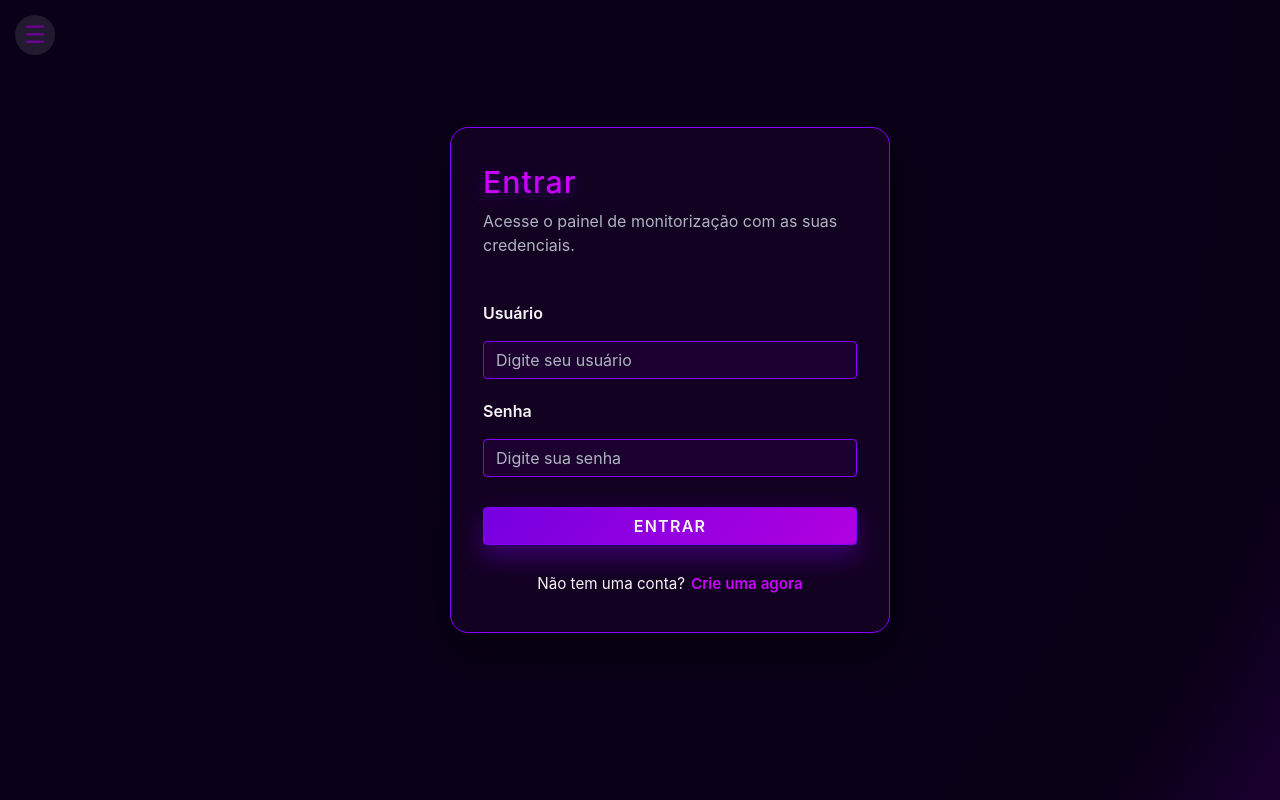
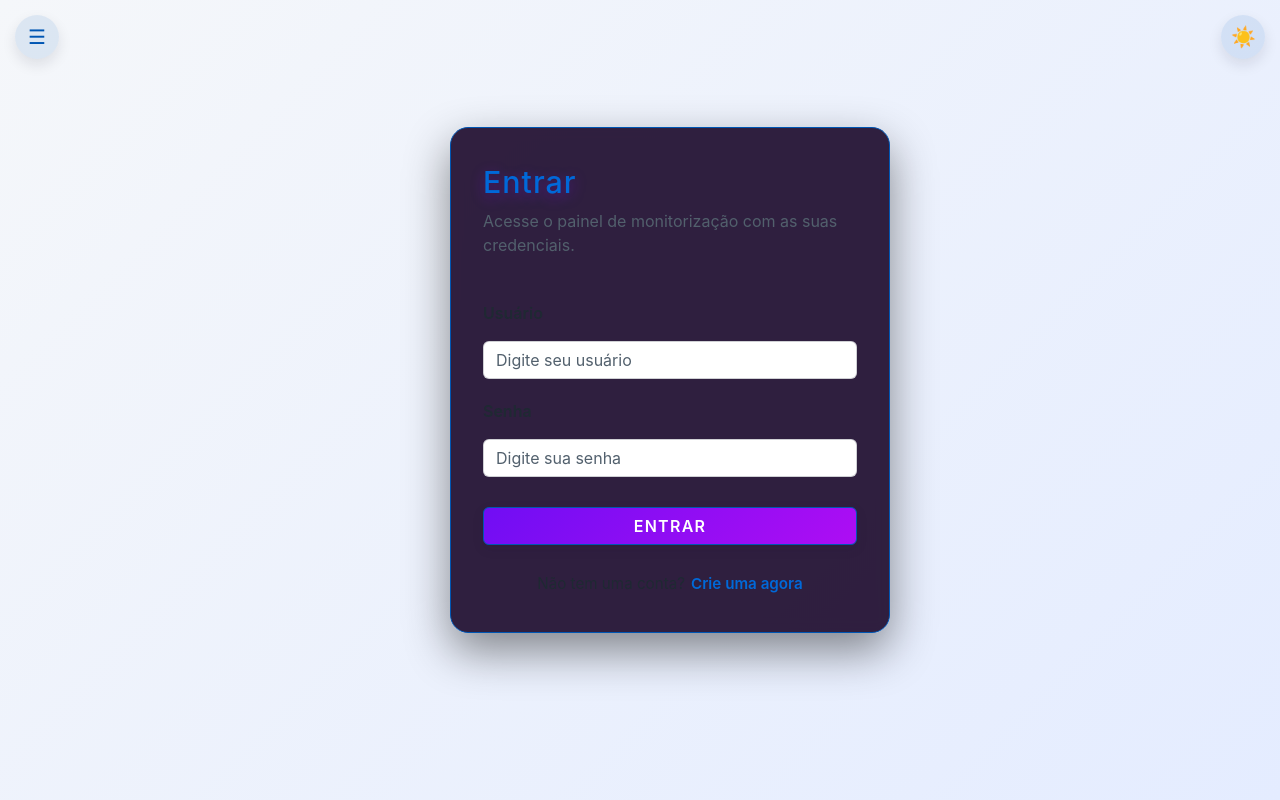
Before and after one commit to markus8006/CLP_TCC3, a Flask app: a page that uses src/app/templates/layouts/base.html in a window 1280 px wide. Run offline with Flask 3, Linux system fonts and the light colour scheme; data comes from the database, SQL or seed files in the repository.

Commit message:
Add theme toggle and show session info in sidebar

```diff
--- a/src/app/static/scripts/sidebar.js
+++ b/src/app/static/scripts/sidebar.js
@@ -2,8 +2,58 @@ document.addEventListener('DOMContentLoaded', () => {
     const menuBtn = document.getElementById('menuBtn');
     const sidenav = document.getElementById('mySidenav');
     const mainContent = document.getElementById('main-content');
+    const themeToggle = document.getElementById('themeToggle');
+    const themeIcon = themeToggle ? themeToggle.querySelector('.theme-icon') : null;
+    const docEl = document.documentElement;
+    const storageKey = 'preferredTheme';
 
-    if (menuBtn) {
+    const safeGetItem = (key) => {
+        try {
+            return window.localStorage.getItem(key);
+        } catch (error) {
+            return null;
+        }
+    };
+
+    const safeSetItem = (key, value) => {
+        try {
+            window.localStorage.setItem(key, value);
+        } catch (error) {
+            /* ignore storage errors */
+        }
+    };
+
+    const applyTheme = (theme) => {
+        const normalizedTheme = theme === 'dark' ? 'dark' : 'light';
+        docEl.setAttribute('data-theme', normalizedTheme);
+        safeSetItem(storageKey, normalizedTheme);
+
+        if (themeIcon) {
+            themeIcon.textContent = normalizedTheme === 'dark' ? '🌙' : '☀️';
+        }
+
+        if (themeToggle) {
+            themeToggle.setAttribute(
+                'aria-label',
+                normalizedTheme === 'dark' ? 'Ativar modo claro' : 'Ativar modo escuro'
+            );
+        }
+    };
+
+    const storedTheme = safeGetItem(storageKey);
+    const prefersDark = window.matchMedia && window.matchMedia('(prefers-color-scheme: dark)').matches;
+    const initialTheme = storedTheme || docEl.getAttribute('data-theme') || (prefersDark ? 'dark' : 'light');
+    applyTheme(initialTheme);
+
+    if (themeToggle) {
+        themeToggle.addEventListener('click', () => {
+            const currentTheme = docEl.getAttribute('data-theme') === 'dark' ? 'dark' : 'light';
+            const nextTheme = currentTheme === 'dark' ? 'light' : 'dark';
+            applyTheme(nextTheme);
+        });
+    }
+
+    if (menuBtn && sidenav && mainContent) {
         menuBtn.addEventListener('click', () => {
             sidenav.classList.toggle('sidenav-open');
             mainContent.classList.toggle('main-content-shifted');
--- a/src/app/static/styles/layouts/base.css
+++ b/src/app/static/styles/layouts/base.css
@@ -1,51 +1,93 @@
-/* --- Layout Geral e Reset Básico --- */
+/* --- Layout Geral e Variáveis de Tema --- */
 :root {
+    --primary-color: #0056b3;
+    --secondary-color: #0069d9;
+    --body-bg: linear-gradient(135deg, #f5f7fa 0%, #e4ecff 100%);
+    --surface-bg: #ffffff;
+    --sidebar-bg: linear-gradient(160deg, #ffffff 40%, #dce6ff 100%);
+    --text-color: #1f2933;
+    --text-muted: #52606d;
+    --border-color: rgba(15, 23, 42, 0.12);
+    --menu-btn-bg: rgba(0, 86, 179, 0.1);
+    --menu-btn-color: #0056b3;
+    --menu-btn-hover-bg: #0056b3;
+    --menu-btn-hover-color: #ffffff;
+    --nav-hover-bg: rgba(0, 86, 179, 0.08);
+    --nav-hover-text: #0056b3;
+    --button-bg: #0056b3;
+    --button-hover-bg: #004a99;
+    --button-text-color: #ffffff;
+    --input-bg: #ffffff;
+    --input-border: rgba(15, 23, 42, 0.2);
+    --focus-ring: rgba(0, 105, 217, 0.35);
+    --shadow-color: rgba(15, 23, 42, 0.1);
+    --light-dark-bg: #ffffff;
+}
+
+html[data-theme="dark"] {
     --primary-color: #8400ff;
     --secondary-color: #cc00ff;
-    --dark-bg: #0a0018;
+    --body-bg: radial-gradient(circle at top left, #0a0018 0%, #090016 90%, #1b0030 100%);
+    --surface-bg: #1b0030;
+    --sidebar-bg: linear-gradient(160deg, #111 40%, #6e0096 100%);
+    --text-color: #f5f5f7;
+    --text-muted: #adb5bd;
+    --border-color: rgba(132, 0, 255, 0.45);
+    --menu-btn-bg: rgba(255, 255, 255, 0.1);
+    --menu-btn-color: #f5f5f7;
+    --menu-btn-hover-bg: #6e0096;
+    --menu-btn-hover-color: #ffffff;
+    --nav-hover-bg: rgba(255, 255, 255, 0.1);
+    --nav-hover-text: #ffffff;
+    --button-bg: #1b0030;
+    --button-hover-bg: #6e0096;
+    --button-text-color: #f5f5f7;
+    --input-bg: #1b0030;
+    --input-border: rgba(204, 0, 255, 0.45);
+    --focus-ring: rgba(204, 0, 255, 0.35);
+    --shadow-color: rgba(4, 0, 12, 0.45);
     --light-dark-bg: #1b0030;
-    --text-color: whitesmoke;
-    --text-muted: #adb5bd;
 }
 
 body {
     margin: 0;
     font-family: 'Segoe UI', 'Roboto', Arial, sans-serif;
     color: var(--text-color);
-    background: radial-gradient(circle at top left, var(--dark-bg) 0%, #090016 90%, #1b0030 100%);
+    background: var(--body-bg);
     min-height: 100vh;
+    transition: background 0.4s ease, color 0.4s ease;
 }
 
 a {
     color: var(--secondary-color);
     text-decoration: none;
-    transition: color 0.3s;
+    transition: color 0.3s ease;
 }
 
 span {
-        color: var(--text-color);
-        text-decoration: none;
+    color: var(--text-color);
 }
 
 a:hover {
+    color: var(--primary-color);
+}
+
+th,
+td {
     color: var(--text-color);
 }
-
-th, td {
-    color: var(--text-color);
-}
-
 
 h1,
 h2 {
     color: var(--secondary-color);
-    text-shadow: 0 2px 8px rgba(8, 0, 20, 0.2);
+    text-shadow: 0 2px 8px var(--shadow-color);
     letter-spacing: 1px;
 }
 
 h3 {
-    color: var(--secondary-color)
+    color: var(--secondary-color);
 }
+
 p {
     color: var(--text-color);
 }
@@ -53,72 +95,105 @@ p {
 .main-content {
     padding: 20px;
     margin-left: 60px;
-    /* Espaço para o menu fechado */
-    transition: margin-left 0.3s;
+    transition: margin-left 0.3s ease, background-color 0.4s ease, color 0.4s ease;
 }
 
 /* --- Navegação / Sidebar --- */
-#menuBtn {
-    font-size: 24px;
+#menuBtn,
+#themeToggle {
+    font-size: 20px;
     cursor: pointer;
     position: fixed;
     top: 15px;
-    left: 15px;
-    color: #6e0096;
     z-index: 1001;
-    /* Maior que o sidenav */
-    background: rgba(255, 255, 255, 0.1);
+    background: var(--menu-btn-bg);
+    color: var(--menu-btn-color);
     border: none;
-    border-radius: 50%;
-    width: 40px;
-    height: 40px;
+    border-radius: 40px;
+    width: 44px;
+    height: 44px;
     display: flex;
     justify-content: center;
     align-items: center;
-    transition: all 0.2s;
+    transition: background 0.2s ease, color 0.2s ease, transform 0.2s ease;
+    box-shadow: 0 6px 14px var(--shadow-color);
 }
 
-#menuBtn:hover {
-    color: white;
-    background: #6e0096;
-    transform: scale(1.1);
+#menuBtn {
+    left: 15px;
+}
+
+#themeToggle {
+    right: 15px;
+    font-size: 18px;
+}
+
+#menuBtn:hover,
+#themeToggle:hover {
+    background: var(--menu-btn-hover-bg);
+    color: var(--menu-btn-hover-color);
+    transform: translateY(-2px);
+}
+
+#themeToggle .theme-icon {
+    pointer-events: none;
+    font-size: 20px;
 }
 
 .sidenav {
     height: 100%;
     width: 0;
-    /* Começa fechado */
     position: fixed;
     z-index: 1000;
     top: 0;
     left: 0;
-    background: linear-gradient(160deg, #111 40%, #6e0096 100%);
+    background: var(--sidebar-bg);
     overflow-x: hidden;
-    transition: 0.3s;
+    transition: width 0.3s ease;
     padding-top: 80px;
-    /* Espaço para o botão não sobrepor */
+    box-shadow: 4px 0 18px var(--shadow-color);
 }
 
 .sidenav nav a {
-    padding: 10px 24px;
-    font-size: 20px;
+    padding: 12px 24px;
+    font-size: 18px;
+    display: block;
+    color: var(--text-color);
+    transition: color 0.2s ease, background 0.2s ease;
+}
+
+.sidenav nav a:hover {
+    color: var(--nav-hover-text);
+    background: var(--nav-hover-bg);
+}
+
+.sidenav-open {
+    width: 260px;
+}
+
+.main-content-shifted {
+    margin-left: 260px;
+}
+
+.user-info {
+    padding: 0 24px 16px 24px;
+    margin-bottom: 8px;
+    border-bottom: 1px solid var(--border-color);
+    color: var(--text-color);
+}
+
+.user-info .user-name {
+    font-weight: 600;
     display: block;
 }
 
-/* Classe para ser controlada via JS */
-.sidenav-open {
-    width: 250px;
+.user-info .user-role {
+    font-size: 0.85rem;
+    text-transform: capitalize;
+    color: var(--text-muted);
 }
 
-.main-content-shifted {
-    margin-left: 250px;
-}
-
-
-/* --- Formulários (Inputs Escuros) --- */
-/* Esta nova seção aplica fundos escuros a todos os inputs, exceto os de alerta */
-
-/* Inputs de texto, número, email, etc., textareas e selects */
+/* --- Formulários --- */
 input[type="text"],
 input[type="email"],
 input[type="password"],
@@ -129,69 +204,64 @@ input[type="url"],
 textarea,
 select,
 .form-control {
-    background-color: var(--light-dark-bg);
+    background-color: var(--input-bg);
     color: var(--text-color);
-    border: 1px solid var(--primary-color);
-    border-radius: 4px;
+    border: 1px solid var(--input-border);
+    border-radius: 6px;
     padding: 6px 12px;
     box-sizing: border-box;
-    /* Garante que padding não afete a largura */
+    transition: border-color 0.2s ease, box-shadow 0.2s ease, background-color 0.2s ease;
 }
 
-/* Botões, exceto o .close (de alertas) e #menuBtn */
-button:not(.close):not(#menuBtn),
+button:not(.close):not(#menuBtn):not(#themeToggle),
 input[type="submit"],
 input[type="button"],
 input[type="reset"],
 .btn {
-    background-color: var(--light-dark-bg);
-    /* Fundo escuro como pedido */
-    color: var(--text-color);
+    background-color: var(--button-bg);
+    color: var(--button-text-color);
     border: 1px solid var(--primary-color);
-    padding: 6px 12px;
-    border-radius: 4px;
+    padding: 6px 16px;
+    border-radius: 6px;
     cursor: pointer;
-    transition: background-color 0.3s, border-color 0.3s;
+    transition: background-color 0.3s ease, border-color 0.3s ease, transform 0.2s ease;
+    box-shadow: 0 4px 12px var(--shadow-color);
 }
 
-/* Cor do placeholder */
 ::placeholder {
     color: var(--text-muted);
     opacity: 1;
 }
 
-/* Estado de Foco para inputs */
 input[type="text"]:focus,
 input[type="email"]:focus,
 input[type="password"]:focus,
 input[type="number"]:focus,
-input[typeD="search"]:focus,
+input[type="search"]:focus,
 input[type="tel"]:focus,
 input[type="url"]:focus,
 textarea:focus,
 select:focus,
 .form-control:focus {
     border-color: var(--secondary-color);
-    box-shadow: 0 0 0 3px rgba(204, 0, 255, 0.2);
+    box-shadow: 0 0 0 3px var(--focus-ring);
     outline: none;
 }
 
-/* Estado de Hover para botões (para interatividade) */
-button:not(.close):not(#menuBtn):hover,
+button:not(.close):not(#menuBtn):not(#themeToggle):hover,
 input[type="submit"]:hover,
 input[type="button"]:hover,
 input[type="reset"]:hover,
 .btn:hover {
-    background-color: var(--primary-color);
-    /* Muda para cor primária no hover */
+    background-color: var(--button-hover-bg);
     border-color: var(--secondary-color);
+    transform: translateY(-1px);
 }
-
 
 /* BOOTSTRAP */
 .navbar.bg-dark {
-    background: linear-gradient(160deg, #111 40%, #1b0030 100%) !important;
-    border-bottom: 1px solid var(--primary-color);
+    background: var(--sidebar-bg) !important;
+    border-bottom: 1px solid var(--border-color);
 }
 
 .navbar-brand {
--- a/src/app/templates/layouts/base.html
+++ b/src/app/templates/layouts/base.html
@@ -9,6 +9,19 @@
 
 
     <!--Styles-->
+    <script>
+        (function () {
+            try {
+                const storageKey = 'preferredTheme';
+                const storedTheme = localStorage.getItem(storageKey);
+                const prefersDark = window.matchMedia('(prefers-color-scheme: dark)').matches;
+                const theme = storedTheme || (prefersDark ? 'dark' : 'light');
+                document.documentElement.setAttribute('data-theme', theme);
+            } catch (error) {
+                document.documentElement.setAttribute('data-theme', 'light');
+            }
+        })();
+    </script>
     <link rel="stylesheet" href="{{ url_for('static', filename='styles/layouts/base.css') }}">
     <link rel="stylesheet" href="https://cdn.jsdelivr.net/npm/bootstrap@4.6.2/dist/css/bootstrap.min.css">
     {% block css %}{% endblock %}
@@ -40,8 +53,22 @@
 
 
     <!--NavBar-->
-    <button id="menuBtn">☰</button>
+    <button id="menuBtn" aria-label="Abrir menu de navegação">☰</button>
+    <button id="themeToggle" aria-label="Ativar modo escuro">
+        <span class="theme-icon" aria-hidden="true">🌙</span>
+    </button>
     <div id="mySidenav" class="sidenav">
+        {% if current_user.is_authenticated %}
+        <div class="user-info">
+            <span class="user-name">{{ current_user.username }}</span>
+            <span class="user-role">{{ current_user.role.value|replace('_', ' ')|title }}</span>
+        </div>
+        {% else %}
+        <div class="user-info">
+            <span class="user-name">Visitante</span>
+            <span class="user-role">Sem sessão</span>
+        </div>
+        {% endif %}
         <nav>
             <a href="/">Home</a>
             {% if current_user.is_authenticated and current_user.has_permission('engineer') %}
```
